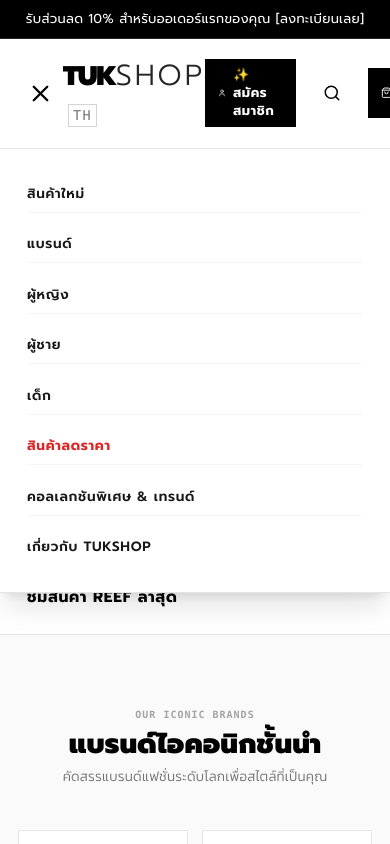
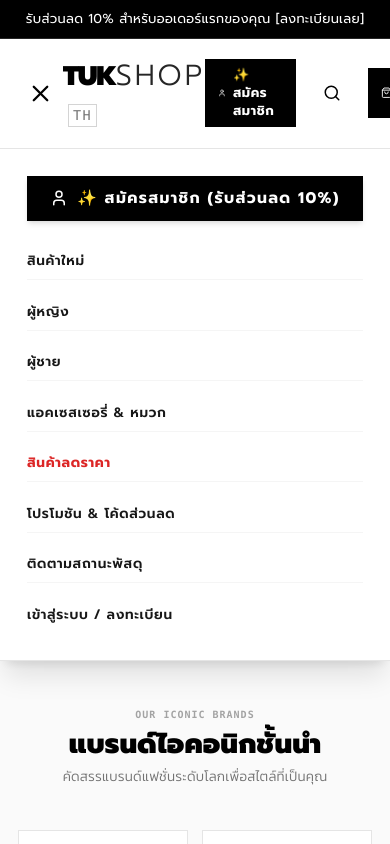
Before and after one commit to woravi/tukshop-app, a Next.js app: page / in a window 390 px wide. Both pictures are taken after a click on the button 40 px from the left and 93 px from the top of the page. Shown: the top 844 px of the page. Built offline with nearby package versions, Linux system fonts and the light colour scheme.

Commit message:
Deploy full responsive register buttons across mobile and desktop headers

```diff
--- a/src/components/Navbar.tsx
+++ b/src/components/Navbar.tsx
@@ -318,14 +318,24 @@
             className="lg:hidden bg-white border-b border-neutral-200 px-6 py-6 font-prompt shadow-xl overflow-hidden"
           >
             <div className="flex flex-col gap-3 text-xs font-semibold uppercase tracking-wider text-neutral-900">
-              <a href="#products" onClick={() => setMobileMenuOpen(false)} className="py-2 border-b border-neutral-100">สินค้าใหม่</a>
-              <a href="#brands" onClick={() => setMobileMenuOpen(false)} className="py-2 border-b border-neutral-100">แบรนด์</a>
-              <a href="#products" onClick={() => setMobileMenuOpen(false)} className="py-2 border-b border-neutral-100">ผู้หญิง</a>
-              <a href="#products" onClick={() => setMobileMenuOpen(false)} className="py-2 border-b border-neutral-100">ผู้ชาย</a>
-              <a href="#products" onClick={() => setMobileMenuOpen(false)} className="py-2 border-b border-neutral-100">เด็ก</a>
-              <a href="#products" onClick={() => setMobileMenuOpen(false)} className="py-2 border-b border-neutral-100 text-red-600 font-bold">สินค้าลดราคา</a>
-              <a href="#products" onClick={() => setMobileMenuOpen(false)} className="py-2 border-b border-neutral-100">คอลเลกชันพิเศษ & เทรนด์</a>
-              <a href="#about" onClick={() => setMobileMenuOpen(false)} className="py-2">เกี่ยวกับ TukShop</a>
+              {/* Mobile Register Member Button */}
+              <Link
+                href="/login"
+                onClick={() => setMobileMenuOpen(false)}
+                className="bg-black text-white text-xs font-bold uppercase tracking-widest p-3 text-center flex items-center justify-center gap-2 mb-2 font-prompt shadow-md"
+              >
+                <User className="w-4 h-4" />
+                <span>✨ สมัครสมาชิก (รับส่วนลด 10%)</span>
+              </Link>
+
+              <Link href="/category/new-arrivals" onClick={() => setMobileMenuOpen(false)} className="py-2 border-b border-neutral-100">สินค้าใหม่</Link>
+              <Link href="/category/women" onClick={() => setMobileMenuOpen(false)} className="py-2 border-b border-neutral-100">ผู้หญิง</Link>
+              <Link href="/category/men" onClick={() => setMobileMenuOpen(false)} className="py-2 border-b border-neutral-100">ผู้ชาย</Link>
+              <Link href="/category/accessories" onClick={() => setMobileMenuOpen(false)} className="py-2 border-b border-neutral-100">แอคเซสเซอรี่ & หมวก</Link>
+              <Link href="/category/sale" onClick={() => setMobileMenuOpen(false)} className="py-2 border-b border-neutral-100 text-red-600 font-bold">สินค้าลดราคา</Link>
+              <Link href="/promotions" onClick={() => setMobileMenuOpen(false)} className="py-2 border-b border-neutral-100">โปรโมชัน & โค้ดส่วนลด</Link>
+              <Link href="/orders" onClick={() => setMobileMenuOpen(false)} className="py-2 border-b border-neutral-100">ติดตามสถานะพัสดุ</Link>
+              <Link href="/login" onClick={() => setMobileMenuOpen(false)} className="py-2">เข้าสู่ระบบ / ลงทะเบียน</Link>
             </div>
           </motion.div>
         )}
```
